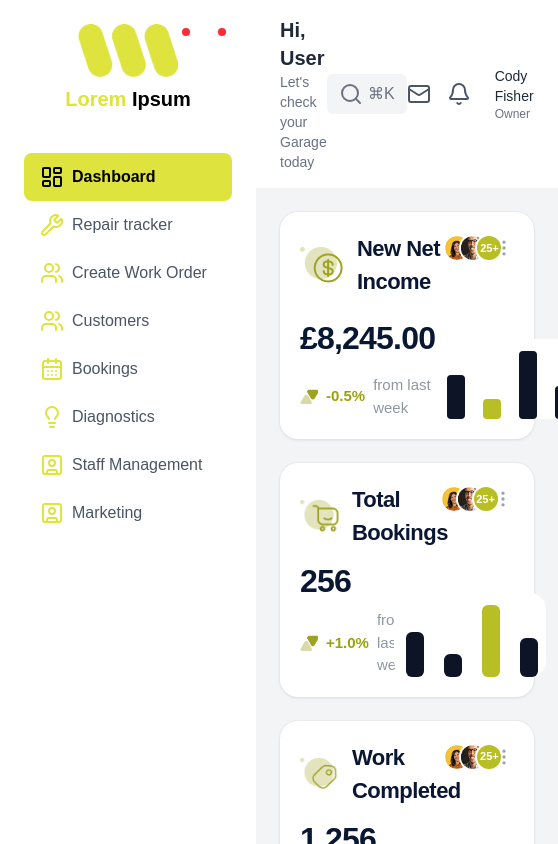
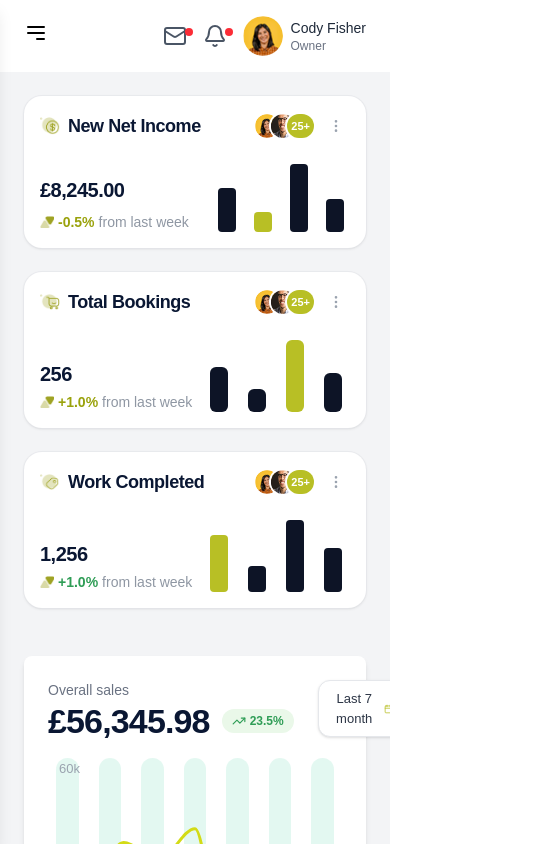
Before and after one commit to hamzaj-b/RBU-Autos, a Next.js app: page / in a window 390 px wide. Shown: the whole page, 558 px wide, since content can reach past the window. Built offline with nearby package versions, Linux system fonts and the light colour scheme.

Commit message:
changes for making pages responsive

```diff
--- a/app/ClientLayout.js
+++ b/app/ClientLayout.js
@@ -1,32 +1,57 @@
 "use client";
 
-import { useState, useEffect } from "react";
+import { useState, useEffect, useRef } from "react";
 import Sidebar from "./components/shared/Sidebar";
 import Header from "./components/shared/Header";
-import { usePathname } from "next/navigation"; // Correct import
+import { usePathname } from "next/navigation";
 
 export default function ClientLayout({ children }) {
-  const pathname = usePathname(); // Get current path using usePathname
+  const pathname = usePathname();
   const [isAuthRoute, setIsAuthRoute] = useState(false);
+  const [isSidebarOpen, setIsSidebarOpen] = useState(false);
+  const sidebarRef = useRef(null);
 
   useEffect(() => {
-    // Update the state based on the current route
     setIsAuthRoute(pathname.startsWith("/auth"));
-  }, [pathname]); // Update on pathname change
+  }, [pathname]);
+
+  useEffect(() => {
+    const handleClickOutside = (event) => {
+      if (sidebarRef.current && !sidebarRef.current.contains(event.target)) {
+        setIsSidebarOpen(false);
+      }
+    };
+
+    document.addEventListener("mousedown", handleClickOutside);
+    return () => {
+      document.removeEventListener("mousedown", handleClickOutside);
+    };
+  }, []);
+
+  const toggleSidebar = () => {
+    setIsSidebarOpen(!isSidebarOpen);
+  };
 
   return (
     <div className="flex h-screen bg-gray-100">
-      {/* Conditionally render Sidebar and Header only if not on /auth routes */}
       {!isAuthRoute && (
-        <div className="w-64">
-          <Sidebar />
-        </div>
+        <>
+          <div
+            ref={sidebarRef}
+            className={`fixed inset-y-0 left-0 transform ${
+              isSidebarOpen ? "translate-x-0" : "-translate-x-full"
+            } md:translate-x-0 w-64 h-screen bg-white shadow-lg flex flex-col items-center py-6 transition-transform duration-300 z-40`}
+          >
+            <Sidebar />
+          </div>
+        </>
       )}
 
       <div className="flex-1 flex flex-col">
-        {/* Conditionally render Header only if not on /auth routes */}
-        {!isAuthRoute && <Header />}
-        <main className="flex-1 overflow-y-auto">{children}</main>
+        {!isAuthRoute && (
+          <Header toggleSidebar={toggleSidebar} className={`md:ml-auto md:w-5/6 ${isSidebarOpen ? "block" : "w-full"}`} />
+        )}
+        <main className="flex-1 overflow-y-auto md:w-5/6 md:ml-auto">{children}</main>
       </div>
     </div>
   );
--- a/app/components/RecentWorkOrder.jsx
+++ b/app/components/RecentWorkOrder.jsx
@@ -2,52 +2,52 @@ import React from 'react';
 
 const RecentWorkOrder = ({ data, containerWidth = 'w-full', heading = 'Recent Work Order' }) => {
   return (
-    <div className={`${containerWidth}`}>
-      <div className="bg-white rounded-lg">
-        <h2 className="text-lg p-4 text-gray-500 font-semibold mb-4">{heading}</h2>
-        <div className="grid grid-cols-5 gap-8 bg-gray-200 rounded-2xl py-4 px-4 mx-2 font-medium text-gray-600 mb-2">
-          <span>No</span>
-          <span>Customer</span>
-          <span>Order Date</span>
-          <span>Status</span>
-          <span>Assign</span>
+    <div className={`${containerWidth} p-4 sm:p-5 bg-white rounded-[18px] shadow-sm ring-1 ring-gray-200/70`}>
+      <h2 className="text-lg sm:text-[22px] px-3 sm:px-4 py-2 sm:py-3 text-gray-500 font-semibold mb-2 sm:mb-4">{heading}</h2>
+      <div className="overflow-x-auto">
+        <div className="min-w-[600px] grid grid-cols-5 gap-2 sm:gap-4 bg-gray-200 rounded-2xl py-2 sm:py-3 px-2 sm:px-4 mx-1 sm:mx-2 mb-1 sm:mb-2 font-medium text-sm sm:text-base text-gray-600">
+          <span className="min-w-[60px]">No</span>
+          <span className="min-w-[120px]">Customer</span>
+          <span className="min-w-[100px]">Order Date</span>
+          <span className="min-w-[100px]">Status</span>
+          <span className="min-w-[120px]">Assign</span>
         </div>
         {data.map((item) => (
           <div
             key={item.id}
-            className="flex items-center justify-start py-2 border-b border-gray-200"
+            className="min-w-[600px] flex items-center justify-between py-1 sm:py-2 border-b border-gray-200"
           >
-            <div className="w-1/6 pl-6">
-              <p className="text-gray-600 text-lg">{item.id}</p>
+            <div className="min-w-[60px] pl-3 sm:pl-4">
+              <p className="text-gray-600 text-base sm:text-lg">{item.id}</p>
             </div>
-            <div className="w-1/4 h-auto flex justify-start">
-              <p className="flex items-center gap-2 text-gray-500 text-sm">
-                <img src={item.image} width={50} alt="" />
+            <div className="min-w-[120px] h-auto flex items-center">
+              <p className="flex items-center gap-1 sm:gap-2 text-gray-500 text-sm sm:text-[15px]">
+                <img src={item.image} width={24} className="sm:w-[40px]" alt="" />
                 {item.customer}
               </p>
             </div>
-            <div className="w-1/5">
-              <p className="flex flex-col justify-start text-gray-600 text-sm">
+            <div className="min-w-[100px]">
+              <p className="flex flex-col justify-start text-gray-600 text-sm sm:text-[15px]">
                 {item.orderDate}
                 <span className="text-gray-600">{item.orderTime}</span>
               </p>
             </div>
-            <div className="w-1/5">
+            <div className="min-w-[100px]">
               <p
-                className={`w-28 h-6 rounded-full items-center justify-center flex text-sm ${
+                className={`w-20 sm:w-24 h-5 sm:h-6 rounded-full flex items-center justify-center text-sm sm:text-[15px] ${
                   item.status === 'Completed'
-                    ? 'bg-green-100 text-yellow-bold'
-                    : 'bg-yellow-100 text-yellow-600'
+                    ? 'bg-green-100 text-[#2f9d56]'
+                    : 'bg-yellow-100 text-[#9AA20C]'
                 }`}
               >
                 {item.status}
               </p>
             </div>
-            <div className="w-1/5">
+            <div className="min-w-[120px]">
               <input
                 type="text"
                 placeholder="Select Employee"
-                className="w-32 h-8 text-center text-sm rounded-lg border border-gray-300 text-gray-600 focus:border-gray-400 focus:outline-none"
+                className="w-24 sm:w-28 h-6 sm:h-7 text-center text-sm sm:text-[15px] rounded-lg border border-gray-300 text-gray-600 focus:border-gray-400 focus:outline-none"
               />
             </div>
           </div>
--- a/app/components/dashboard/NetIncomeCard.jsx
+++ b/app/components/dashboard/NetIncomeCard.jsx
@@ -82,31 +82,36 @@ export default function NewNetIncomeCard({
   )}%`;
 
   return (
-    <div className="w-full rounded-[18px] bg-white p-5 shadow-sm ring-1 ring-gray-200/70 flex flex-col justify-between">
+    <div className="w-full rounded-[18px] bg-white p-4 sm:p-5 shadow-sm ring-1 ring-gray-200/70 flex flex-col justify-between">
       {/* top row */}
       <div className="flex items-start justify-between">
-        <div className="flex items-center gap-3">
-          <img src="/icon2.png" alt="" />
-          <div className="text-[22px] font-bold tracking-tight text-[#0a1733]">
+        <div className="flex items-center gap-2 sm:gap-3">
+          <img src="/icon2.png" alt="" className="w-5 sm:w-auto" />
+          <div className="text-lg sm:text-[22px] font-bold tracking-tight text-[#0a1733]">
             {title}
           </div>
         </div>
-        <div className="flex items-center gap-3">
+        <div className="flex items-center gap-2 sm:gap-3">
           <Avatars />
-          <button className="grid h-8 w-8 place-items-center rounded-full text-[#9AA3AF] hover:bg-gray-50">
-            <MoreVertical className="h-5 w-5" />
+          <button className="grid h-7 sm:h-8 w-7 sm:w-8 place-items-center rounded-full text-[#9AA3AF] hover:bg-gray-50">
+            <MoreVertical className="h-4 sm:h-5 w-4 sm:w-5" />
           </button>
         </div>
       </div>
 
       {/* amount row */}
-      <div className="mt-4 flex items-end justify-between">
+      <div className="mt-3 sm:mt-4 flex items-end justify-between">
         <div>
-          <div className="text-[32px] font-bold tracking-tight text-[#0a1733]">
+          <div className="text-xl sm:text-[32px] font-bold tracking-tight text-[#0a1733]">
             {currency(amount)}
           </div>
-          <div className="mt-3 flex items-center gap-2 text-[15px]">
-            <img src="/previous.png" width={18} alt="" />
+          <div className="mt-2 sm:mt-3 flex items-center gap-1 sm:gap-2 text-sm sm:text-[15px]">
+          <img
+  src="/previous.png"
+  width={14}
+  className="sm:w-[18px]"
+  alt=""
+/>
             <span className="text-[#9AA20C] font-semibold">{pctText}</span>
             <span className="text-[#8f97a3]">from last week</span>
           </div>
--- a/app/components/dashboard/TotalBookings.jsx
+++ b/app/components/dashboard/TotalBookings.jsx
@@ -71,36 +71,36 @@ export default function NewBookingsCard({
   accentIndex = 2,
 }) {
   return (
-    <div className="w-full rounded-[18px] bg-white p-5 shadow-sm ring-1 ring-gray-200/70 flex flex-col justify-between">
+    <div className="w-full rounded-[18px] bg-white p-4 sm:p-5 shadow-sm ring-1 ring-gray-200/70 flex flex-col justify-between">
       {/* header */}
       <div className="flex items-start justify-between">
-        <div className="flex items-center gap-3">
+        <div className="flex items-center gap-2 sm:gap-3">
           {/* use your cart icon image to match design */}
           <img
             src="/icon3.png"
             alt="bookings"
-            className="h-10 w-10 object-contain"
+            className="w-5 sm:h-10 sm:w-10 object-contain"
           />
-          <div className="text-[22px] font-bold tracking-tight text-[#0a1733]">
+          <div className="text-lg sm:text-[22px] font-bold tracking-tight text-[#0a1733]">
             {title}
           </div>
         </div>
-        <div className="flex items-center gap-3">
+        <div className="flex items-center gap-2 sm:gap-3">
           <Avatars />
-          <button className="grid h-8 w-8 place-items-center rounded-full text-[#9AA3AF] hover:bg-gray-50">
-            <MoreVertical className="h-5 w-5" />
+          <button className="grid h-7 w-7 sm:h-8 sm:w-8 place-items-center rounded-full text-[#9AA3AF] hover:bg-gray-50">
+            <MoreVertical className="h-4 w-4 sm:h-5 sm:w-5" />
           </button>
         </div>
       </div>
 
       {/* metric + spark bars */}
-      <div className="mt-4 flex items-end justify-between">
+      <div className="mt-3 sm:mt-4 flex items-end justify-between">
         <div>
-          <div className="text-[32px] font-black leading-none tracking-tight text-[#0a1733]">
+          <div className="text-xl sm:text-[32px] font-black leading-none tracking-tight text-[#0a1733]">
             {amount}
           </div>
-          <div className="mt-3 flex items-center gap-2 text-[15px]">
-            <img src="/previous.png" width={18} alt="" />
+          <div className="mt-2 sm:mt-3 flex items-center gap-1 sm:gap-2 text-sm sm:text-[15px]">
+            <img src="/previous.png" width={14} className="sm:w-[18px]" alt="" />
             <span className="text-[#9AA20C] font-semibold">{deltaPct}</span>
             <span className="text-[#8f97a3]">from last week</span>
           </div>
--- a/app/components/dashboard/WorkCompletedCard.jsx
+++ b/app/components/dashboard/WorkCompletedCard.jsx
@@ -72,31 +72,31 @@ export default function WorkCompletedCard({
   iconSrc = "/icon4.png", // set to your tag icon asset
 }) {
   return (
-    <div className="w-full rounded-[18px] bg-white p-5 shadow-sm ring-1 ring-gray-200/70 flex flex-col justify-between">
+    <div className="w-full rounded-[18px] bg-white p-4 sm:p-5 shadow-sm ring-1 ring-gray-200/70 flex flex-col justify-between">
       {/* header */}
       <div className="flex items-start justify-between">
-        <div className="flex items-center gap-3">
-          <img src={iconSrc} alt="work" className="h-10 w-10 object-contain" />
-          <div className="text-[22px] font-bold tracking-tight text-[#0a1733]">
+        <div className="flex items-center gap-2 sm:gap-3">
+          <img src={iconSrc} alt="work" className="w-5 sm:h-10 sm:w-10 object-contain" />
+          <div className="text-lg sm:text-[22px] font-bold tracking-tight text-[#0a1733]">
             {title}
           </div>
         </div>
-        <div className="flex items-center gap-3">
+        <div className="flex items-center gap-2 sm:gap-3">
           <Avatars />
-          <button className="grid h-8 w-8 place-items-center rounded-full text-[#9AA3AF] hover:bg-gray-50">
-            <MoreVertical className="h-5 w-5" />
+          <button className="grid h-7 w-7 sm:h-8 sm:w-8 place-items-center rounded-full text-[#9AA3AF] hover:bg-gray-50">
+            <MoreVertical className="h-4 w-4 sm:h-5 sm:w-5" />
           </button>
         </div>
       </div>
 
       {/* metric + delta + spark bars */}
-      <div className="mt-4 flex items-end justify-between">
+      <div className="mt-3 sm:mt-4 flex items-end justify-between">
         <div>
-          <div className="text-[32px] font-black leading-none tracking-tight text-[#0a1733]">
+          <div className="text-xl sm:text-[32px] font-black leading-none tracking-tight text-[#0a1733]">
             {amount.toLocaleString()}
           </div>
-          <div className="mt-3 flex items-center gap-2 text-[15px]">
-            <img src="/previous.png" width={18} height={18} alt="up" />
+          <div className="mt-2 sm:mt-3 flex items-center gap-1 sm:gap-2 text-sm sm:text-[15px]">
+            <img src="/previous.png" width={14} height={14} className="sm:w-[18px]" alt="up" />
             <span className="text-[#2f9d56] font-semibold">{deltaPct}</span>
             <span className="text-[#8f97a3]">from last week</span>
           </div>
--- a/app/components/shared/Header.js
+++ b/app/components/shared/Header.js
@@ -3,14 +3,35 @@
 import { Bell, Mail, Search } from "lucide-react";
 import Link from "next/link";
 
-export default function Header() {
+export default function Header({ toggleSidebar, className = "" }) {
   return (
-    <div className="w-full bg-white flex items-center px-6 py-4">
-      <div className="flex-1">
+    <div className={`w-1/3 bg-white flex items-center px-6 py-4 ${className}`}>
+      <div>
+      <button
+            className="md:hidden text-black rounded"
+            onClick={toggleSidebar}
+          >
+            <svg
+              className="w-6 h-6"
+              fill="none"
+              stroke="currentColor"
+              viewBox="0 0 24 24"
+              xmlns="http://www.w3.org/2000/svg"
+            >
+              <path
+                strokeLinecap="round"
+                strokeLinejoin="round"
+                strokeWidth="2"
+                d="M4 6h16M4 12h16m-7 6h7"
+              />
+            </svg>
+          </button>
+      </div>
+      <div className="hidden md:block md:flex-1">
         <h2 className="text-xl font-semibold text-gray-800">Hi, User</h2>
         <p className="text-sm text-gray-500">Let's check your Garage today</p>
       </div>
-      <div className="flex-1">
+      <div className="hidden md:block md:flex-1">
         <div className="relative">
           <input
             type="text"
@@ -18,26 +39,26 @@ export default function Header() {
             className="w-full px-10 py-2 bg-gray-100 text-gray-800 rounded-md focus:outline-none focus:ring-2 focus:ring-blue-500"
           />
           <span className="absolute left-3 top-2 text-gray-500">
-            <Search />{" "}
+            <Search />
           </span>
           <span className="absolute right-3 top-2 text-gray-500">⌘K</span>
         </div>
       </div>
       <div className="flex-1 flex items-center space-x-4 justify-end">
-        <button className="text-gray-600 hover:text-gray-800">
+        <button className="relative text-gray-600 hover:text-gray-800">
           <span className="text-xl">
             <Mail />
           </span>
-          <span className="absolute w-2 h-2 bg-red-500 rounded-full top-7 right-41"></span>
+          <span className="absolute w-2 h-2 bg-red-500 rounded-full top-1 right-[-6px]"></span>
         </button>
-        <button className="text-gray-600 hover:text-gray-800">
+        <button className="relative text-gray-600 hover:text-gray-800">
           <span className="text-xl">
             <Bell />
           </span>
-          <span className="absolute w-2 h-2 bg-red-500 rounded-full top-7 right-50"></span>
+          <span className="absolute w-2 h-2 bg-red-500 rounded-full top-1 right-[-6px]"></span>
         </button>
         <div className="flex items-center space-x-2">
-          <Link href={"/auth/login"}>
+          <Link href="/auth/login">
             <img
               src="/profile.png"
               alt="Profile"
--- a/app/components/shared/Sidebar.js
+++ b/app/components/shared/Sidebar.js
@@ -9,69 +9,35 @@ import {
   Wrench,
 } from "lucide-react";
 import Link from "next/link";
-import { usePathname } from "next/navigation"; // Import usePathname
+import { usePathname } from "next/navigation";
 
 export default function Sidebar() {
-  // Get the current pathname
   const pathname = usePathname();
 
-  // Define the links and their associated data
   const links = [
-    {
-      href: "/", // Adjusted href to be an actual route
-      label: "Dashboard",
-      icon: <LayoutDashboard />,
-    },
-    {
-      href: "/repair-tracker", // Adjusted href to be an actual route
-      label: "Repair tracker",
-      icon: <Wrench />,
-    },
-    {
-      href: "/work-order", // Adjusted href to be an actual route
-      label: "Create Work Order",
-      icon: <Users />,
-    },
-    {
-      href: "/customers",
-      label: "Customers",
-      icon: <Users />,
-    },
-    {
-      href: "/bookings", // Adjusted href to be an actual route
-      label: "Bookings",
-      icon: <CalendarDays />,
-    },
-    {
-      href: "/diagnostics", // Adjusted href to be an actual route
-      label: "Diagnostics",
-      icon: <Lightbulb />,
-    },
-    {
-      href: "/staff-management", // Adjusted href to be an actual route
-      label: "Staff Management",
-      icon: <SquareUser />,
-    },
-    {
-      href: "/marketing", // Adjusted href to be an actual route
-      label: "Marketing",
-      icon: <SquareUser />,
-    },
+    { href: "/", label: "Dashboard", icon: <LayoutDashboard /> },
+    { href: "/repair-tracker", label: "Repair tracker", icon: <Wrench /> },
+    { href: "/work-order", label: "Create Work Order", icon: <Users /> },
+    { href: "/customers", label: "Customers", icon: <Users /> },
+    { href: "/bookings", label: "Bookings", icon: <CalendarDays /> },
+    { href: "/diagnostics", label: "Diagnostics", icon: <Lightbulb /> },
+    { href: "/staff-management", label: "Staff Management", icon: <SquareUser /> },
+    { href: "/marketing", label: "Marketing", icon: <SquareUser /> },
   ];
 
   return (
-    <div className="w-64 h-screen bg-white shadow-lg flex flex-col items-center py-6">
+    <div className="flex flex-col items-center w-full h-full">
       <div className="flex flex-col items-center mb-10">
         <div className="flex items-center justify-center">
-          <img src="/logo.png" width={100} alt="Logo" />
+          <img src="/logo.jpeg" width={100} alt="Logo" />
         </div>
-        <h2 className="text-xl font-semibold text-yellow-primary mt-2">
-          Lorem <span className="text-black">Ipsum</span>
+        <h2 className="text-xl font-extrabold text-yellow-primary mt-2">
+          RBU <span className="text-black">AUTO INC</span>
         </h2>
       </div>
       <nav className="w-full">
         {links.map((link, index) => {
-          const isActive = pathname === link.href; // Check if the current route matches the link href
+          const isActive = pathname === link.href;
 
           return (
             <Link
--- a/app/globals.css
+++ b/app/globals.css
@@ -3,8 +3,8 @@
 :root {
   --background: #ffffff;
   --foreground: #171717;
-  --color-yellow-primary: #DEE33E;
-  --color-yellow-bold: #9FA324;
+  --color-yellow-primary: #3bb5ff;
+  --color-yellow-bold: #3bb5ff;
   /* Added the yellow-primary color */
 }
 
--- a/app/page.js
+++ b/app/page.js
@@ -66,7 +66,7 @@ const page = () => {
             ;
           </div>
 
-          <WeeklyTransactionsCard />
+          {/* <WeeklyTransactionsCard /> */}
         </div>
       </div>
     </>
```
Also changed, not shown: app/repair-tracker/page.js (+0 -40 lines), public/logo.jpeg (added), public/oldlogo.png (renamed from public/logo.png).
